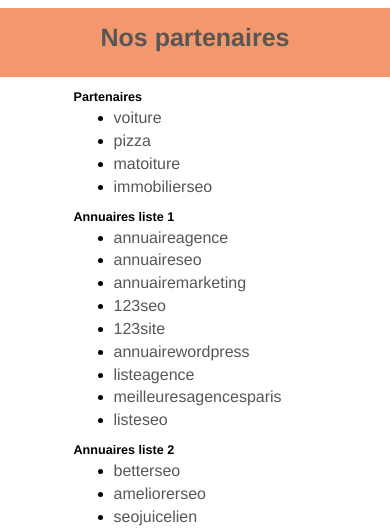
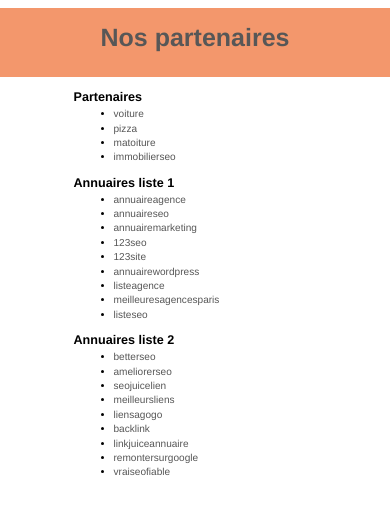
Before and after one commit to dacostahenrique/p4-la-chouette-agence, a plain HTML site: page partenaires.html in a window 390 px wide. Shown: the part 84-612 px from the top of the page. Drawn offline with Linux system fonts and the light colour scheme.

Commit message:
Correction responsive page partenaires

```diff
--- a/css/partenaires.css
+++ b/css/partenaires.css
@@ -46,5 +46,8 @@ li{
     .logo-chouette{
         height: 10vh;
         width: 80%;}
+    li{
+        font-size: 0.8em;
+    }
 
 }
```
